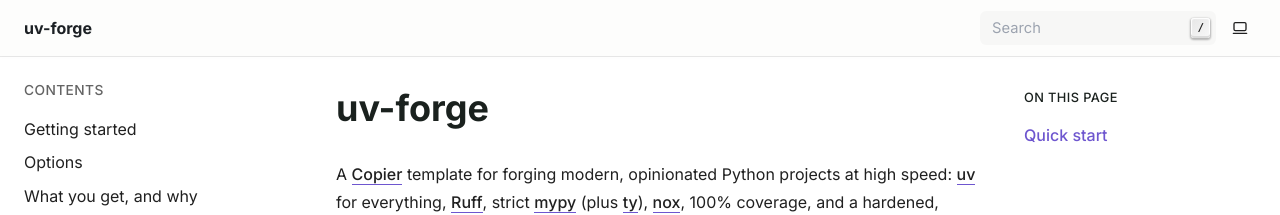
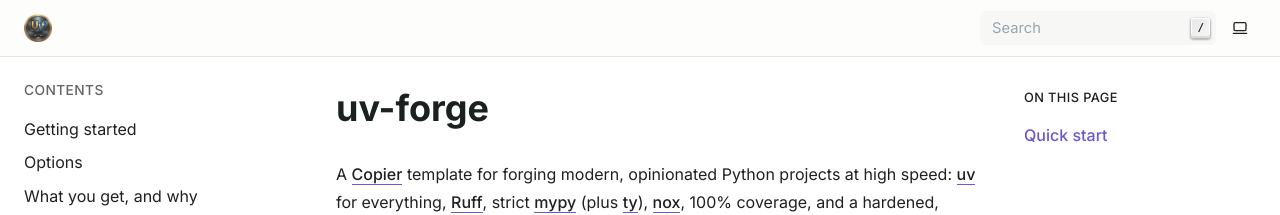
Before and after one commit to bosd/uv-forge, a Sphinx documentation site: the page built from docs/index.md, in a window 1280 px wide. Shown: the top 215 px of the page. Built offline with Sphinx 7.4.7, drawn with Linux system fonts in a browser that asks for light colours.

Commit message:
Use WebP banner + logo (optimized); banner in README, logo in docs

```diff
--- a/docs/conf.py
+++ b/docs/conf.py
@@ -9,7 +9,7 @@
 ]
 html_theme = "shibuya"
 html_static_path = ["_static"]
-html_logo = "_static/uv-forge.png"
+html_logo = "_static/uv-forge.webp"
 html_title = "uv-forge"
 myst_enable_extensions = [
     "colon_fence",
```
Also changed, not shown: README.md (+1 -1 lines), docs/_static/uv-forge-banner.webp (added), docs/_static/uv-forge.webp (added), 1 other file.
